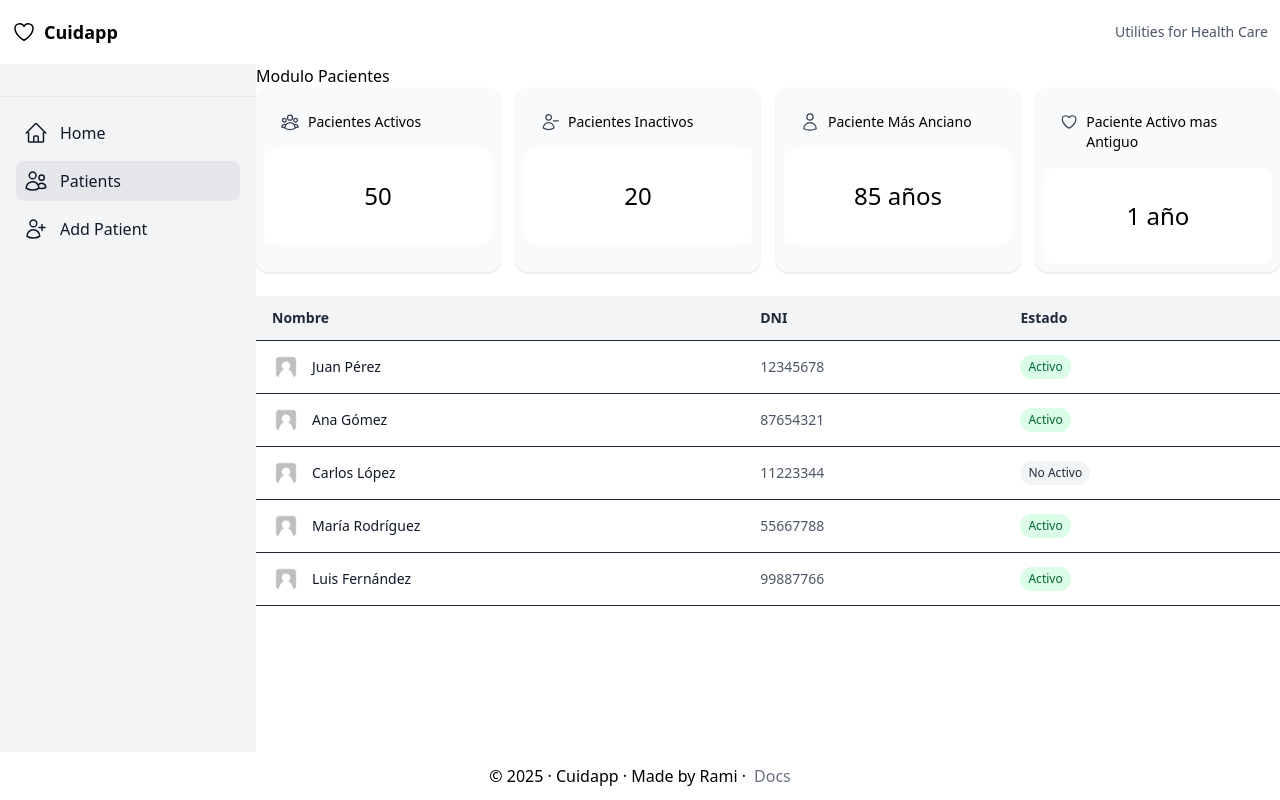
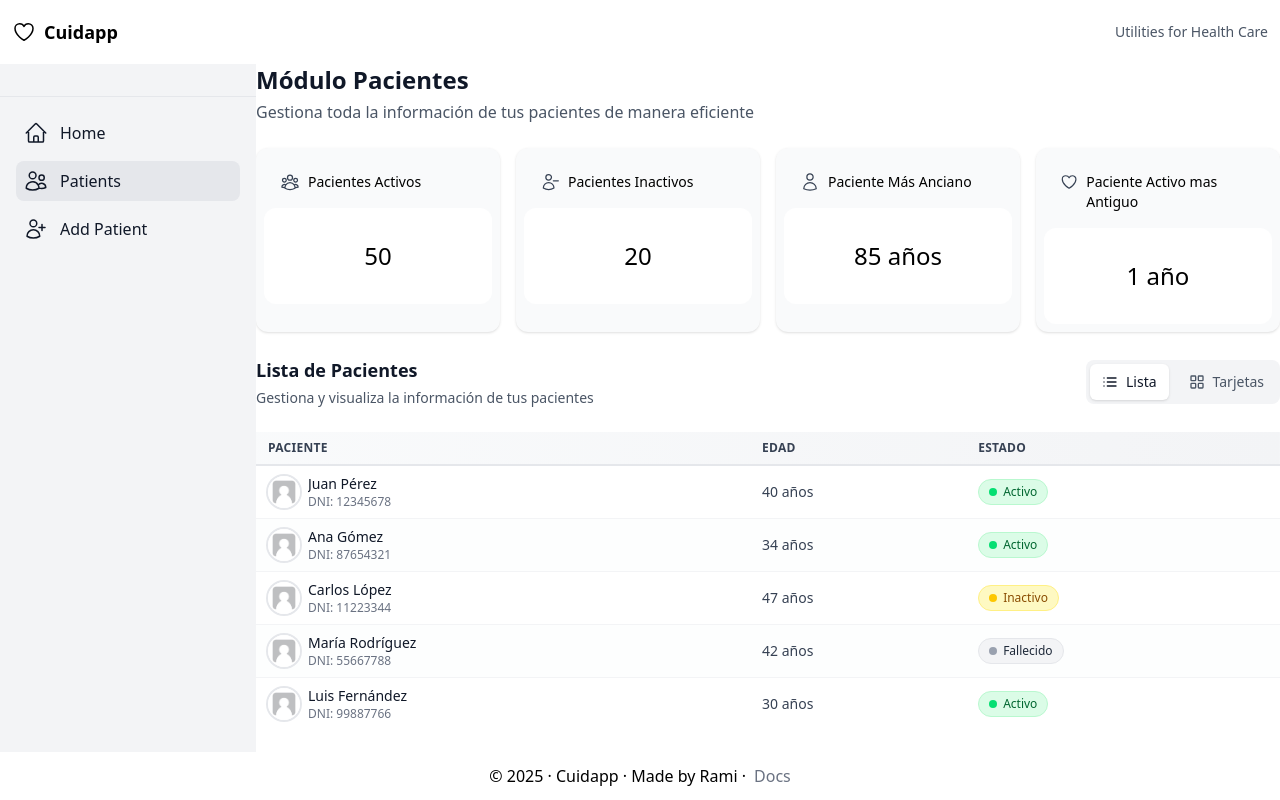
Before and after one commit to RadikeCosa/Cuidapp, a Next.js app: page /patients in a window 1280 px wide. Built offline with nearby package versions, Linux system fonts and the light colour scheme.

Commit message:
se mejora tabla se agrega toggle tabla o cards

```diff
--- a/package.json
+++ b/package.json
@@ -10,6 +10,7 @@
   },
   "dependencies": {
     "@heroicons/react": "^2.2.0",
+    "lucide-react": "^0.513.0",
     "next": "15.3.3",
     "react": "^19.0.0",
     "react-dom": "^19.0.0",
--- a/src/app/(dashboard)/patients/page.tsx
+++ b/src/app/(dashboard)/patients/page.tsx
@@ -1,13 +1,23 @@
 //src/app/(dashboard)/patients/page.tsx
+import CardWrapper from "@/components/ui/statsCardWrapper";
+import PatientsViewContainer from "@/components/patients/patients-view-container";
 
-import CardWrapper from "@/components/ui/statsCardWrapper";
-import PatientsTable from "@/components/patients/table";
 export default function PatientsPage() {
   return (
-    <div className="">
-      <div>Modulo Pacientes</div>
+    <div className="space-y-6">
+      {/* Header */}
+      <div>
+        <h1 className="text-2xl font-bold text-gray-900">Módulo Pacientes</h1>
+        <p className="text-gray-600 mt-1">
+          Gestiona toda la información de tus pacientes de manera eficiente
+        </p>
+      </div>
+
+      {/* Stats Cards */}
       <CardWrapper />
-      <PatientsTable />
+
+      {/* Patients View Container with Toggle */}
+      <PatientsViewContainer />
     </div>
   );
 }
--- /dev/null
+++ b/src/components/patients/compact-cards.tsx
@@ -0,0 +1,100 @@
+// src/components/patients/compact-cards.tsx
+import Image from "next/image";
+import Link from "next/link";
+import PatientStatus from "@/components/patients/status";
+import { formatAge } from "@/lib/utils/dateUtils";
+import { patients } from "@/lib/data/placeholderdata";
+
+export default function PatientsCompactCards() {
+  if (patients.length === 0) {
+    return (
+      <div className="mt-6 p-8 text-center">
+        <div className="rounded-lg bg-gray-50 p-6">
+          <div className="mx-auto w-12 h-12 bg-gray-200 rounded-full flex items-center justify-center mb-4">
+            <svg
+              className="w-6 h-6 text-gray-400"
+              fill="none"
+              stroke="currentColor"
+              viewBox="0 0 24 24"
+            >
+              <path
+                strokeLinecap="round"
+                strokeLinejoin="round"
+                strokeWidth={2}
+                d="M12 4.354a4 4 0 110 5.292M15 21H3v-1a6 6 0 0112 0v1zm0 0h6v-1a6 6 0 00-9-5.197m13.5-9a2.5 2.5 0 11-5 0 2.5 2.5 0 015 0z"
+              />
+            </svg>
+          </div>
+          <h3 className="text-lg font-medium text-gray-900 mb-2">
+            No hay pacientes registrados
+          </h3>
+          <p className="text-gray-500">
+            Agrega tu primer paciente para comenzar
+          </p>
+        </div>
+      </div>
+    );
+  }
+
+  return (
+    <div className="mt-6">
+      {/* Contador de resultados */}
+      <div className="mb-4">
+        <p className="text-sm text-gray-600">
+          Mostrando <span className="font-medium">{patients.length}</span>{" "}
+          pacientes
+        </p>
+      </div>
+
+      {/* Grid de cards */}
+      <div className="grid grid-cols-1 sm:grid-cols-2 lg:grid-cols-3 xl:grid-cols-4 2xl:grid-cols-5 gap-4">
+        {patients.map((patient, index) => (
+          <Link
+            key={patient.id}
+            href={`/patients/${patient.id}`}
+            className="group block"
+          >
+            <div className="bg-white rounded-xl border border-gray-200 p-4 hover:shadow-lg hover:border-blue-300 transition-all duration-200 hover:-translate-y-1 relative overflow-hidden">
+              {/* Contenido principal */}
+              <div className="flex flex-col items-center text-center space-y-3">
+                {/* Avatar */}
+                <div className="relative">
+                  <Image
+                    src={patient.image_url ?? "/placeholder.jpg"}
+                    alt={`${patient.name}'s profile`}
+                    width={48}
+                    height={48}
+                    className="rounded-full object-cover ring-2 ring-gray-100 group-hover:ring-blue-200 transition-all"
+                  />
+                  {/* Badge de estado superpuesto */}
+                  <div className="absolute -bottom-1 -right-1">
+                    <PatientStatus
+                      status={patient.status ?? "active"}
+                      size="sm"
+                    />
+                  </div>
+                </div>
+
+                {/* Información */}
+                <div className="space-y-1 min-w-0 w-full">
+                  <h3 className="font-semibold text-gray-900 group-hover:text-blue-600 transition-colors truncate text-sm">
+                    {patient.name}
+                  </h3>
+                  <div className="space-y-1">
+                    <p className="text-xs text-gray-600">
+                      {formatAge(patient.date_of_birth)}
+                    </p>
+                    <p className="text-xs text-gray-400">DNI: {patient.dni}</p>
+                  </div>
+                </div>
+              </div>
+
+              {/* Indicador hover */}
+              <div className="absolute inset-0 bg-blue-50 opacity-0 group-hover:opacity-10 transition-opacity rounded-xl" />
+            </div>
+          </Link>
+        ))}
+      </div>
+    </div>
+  );
+}
--- a/src/components/patients/infoCard.tsx
+++ b/src/components/patients/infoCard.tsx
@@ -1,4 +1,4 @@
-import { formatDateToLocal, formatAge } from "@/lib/utils/dateUtils";
+import { formatAge } from "@/lib/utils/dateUtils";
 import PatientStatus from "./status";
 import type { Patient } from "@/lib/schema/patient.schema";
 
--- /dev/null
+++ b/src/components/patients/patients-view-container.tsx
@@ -0,0 +1,39 @@
+// src/components/patients/patients-view-container.tsx
+"use client";
+
+import { useState } from "react";
+import ViewToggle from "./view-toggle";
+import PatientsTable from "./table";
+import PatientsCompactCards from "./compact-cards";
+
+type ViewType = "table" | "cards";
+
+export default function PatientsViewContainer() {
+  const [currentView, setCurrentView] = useState<ViewType>("table");
+
+  const handleViewChange = (view: ViewType) => {
+    setCurrentView(view);
+  };
+
+  return (
+    <div className="space-y-4">
+      {/* Header con toggle */}
+      <div className="flex items-center justify-between">
+        <div>
+          <h2 className="text-lg font-semibold text-gray-900">
+            Lista de Pacientes
+          </h2>
+          <p className="text-sm text-gray-600 mt-1">
+            Gestiona y visualiza la información de tus pacientes
+          </p>
+        </div>
+        <ViewToggle currentView={currentView} onViewChange={handleViewChange} />
+      </div>
+
+      {/* Renderizado condicional de vistas */}
+      <div className="transition-all duration-300 ease-in-out">
+        {currentView === "table" ? <PatientsTable /> : <PatientsCompactCards />}
+      </div>
+    </div>
+  );
+}
--- a/src/components/patients/status.tsx
+++ b/src/components/patients/status.tsx
@@ -1,15 +1,60 @@
 // src/components/patients/status.tsx
+import type { PatientStatus as PatientStatusType } from "@/lib/schema/patient.schema";
 
-export default function PatientStatus({ status }: { status: string }) {
+interface PatientStatusProps {
+  status?: PatientStatusType;
+  size?: "sm" | "md" | "lg";
+}
+
+const statusConfig = {
+  active: {
+    label: "Activo",
+    color: "bg-green-100 text-green-800 border-green-200",
+    dot: "bg-green-400",
+  },
+  inactive: {
+    label: "Inactivo",
+    color: "bg-yellow-100 text-yellow-800 border-yellow-200",
+    dot: "bg-yellow-400",
+  },
+  deceased: {
+    label: "Fallecido",
+    color: "bg-gray-100 text-gray-800 border-gray-200",
+    dot: "bg-gray-400",
+  },
+};
+
+const sizeConfig = {
+  sm: {
+    container: "px-2 py-0.5 text-xs",
+    dot: "w-1.5 h-1.5",
+  },
+  md: {
+    container: "px-2.5 py-1 text-xs",
+    dot: "w-2 h-2",
+  },
+  lg: {
+    container: "px-3 py-1.5 text-sm",
+    dot: "w-2.5 h-2.5",
+  },
+};
+
+export default function PatientStatus({
+  status = "active",
+  size = "md",
+}: PatientStatusProps) {
+  const config = statusConfig[status];
+  const sizeStyles = sizeConfig[size];
+
   return (
     <span
-      className={`inline-flex items-center px-2 py-1 rounded-full text-xs font-medium ${
-        status === "active"
-          ? "bg-green-100 text-green-800"
-          : "bg-gray-100 text-gray-800"
-      }`}
+      className={`
+      inline-flex items-center gap-1.5 rounded-full border font-medium
+      ${config.color} ${sizeStyles.container}
+    `}
     >
-      {status === "active" ? "Activo" : "No Activo"}
+      <span className={`rounded-full ${config.dot} ${sizeStyles.dot}`} />
+      {size !== "sm" && config.label}
     </span>
   );
 }
--- a/src/components/patients/table.tsx
+++ b/src/components/patients/table.tsx
@@ -1,12 +1,11 @@
 // src/components/patients/table.tsx
-
 import Image from "next/image";
 import Link from "next/link";
 import PatientStatus from "@/components/patients/status";
+import { formatAge } from "@/lib/utils/dateUtils";
 import { patients } from "@/lib/data/placeholderdata";
 
 export default function PatientsTable() {
-  // Early return si no hay pacientes
   if (patients.length === 0) {
     return (
       <div className="mt-6 p-6 text-center text-gray-500">
@@ -19,39 +18,55 @@ export default function PatientsTable() {
     <div className="mt-6 overflow-x-auto">
       <table className="w-full text-sm text-gray-800">
         <thead>
-          <tr className="bg-gray-100 text-left font-medium">
-            <th className="px-4 py-3">Nombre</th>
-            <th className="px-4 py-3">DNI</th>
-            <th className="px-4 py-3">Estado</th>
+          <tr className="bg-gradient-to-r from-gray-50 to-gray-100 text-left font-semibold text-gray-700 border-b-2 border-gray-200">
+            <th className="px-3 py-2 text-xs uppercase tracking-wide">
+              Paciente
+            </th>
+            <th className="px-3 py-2 text-xs uppercase tracking-wide">Edad</th>
+            <th className="px-3 py-2 text-xs uppercase tracking-wide">
+              Estado
+            </th>
           </tr>
         </thead>
-        <tbody className="bg-white">
-          {patients.map((patient) => (
+        <tbody className="bg-white divide-y divide-gray-100">
+          {patients.map((patient, index) => (
             <tr
               key={patient.id}
-              className="border-t last:border-b hover:bg-gray-50 transition-colors"
+              className={`
+                hover:bg-blue-50 transition-all duration-200 hover:shadow-sm
+                ${index % 2 === 0 ? "bg-white" : "bg-gray-50/30"}
+              `}
             >
-              <td className="px-4 py-3">
+              <td className="px-3 py-2">
                 <Link
                   href={`/patients/${patient.id}`}
-                  className="flex items-center gap-3 hover:text-blue-600 transition-colors"
+                  className="flex items-center gap-2 group"
                 >
-                  <Image
-                    src={patient.image_url ?? "/placeholder.jpg"}
-                    alt={`${patient.name}'s profile picture`}
-                    width={28}
-                    height={28}
-                    className="rounded-full object-cover"
-                  />
-                  <span className="font-medium text-gray-900 hover:text-blue-600">
-                    {patient.name}
-                  </span>
+                  <div className="relative">
+                    <Image
+                      src={patient.image_url ?? "/placeholder.jpg"}
+                      alt={`${patient.name}'s profile`}
+                      width={32}
+                      height={32}
+                      className="rounded-full object-cover ring-2 ring-gray-200 group-hover:ring-blue-300 transition-all"
+                    />
+                  </div>
+                  <div className="min-w-0 flex-1">
+                    <span className="font-medium text-gray-900 group-hover:text-blue-600 transition-colors block truncate">
+                      {patient.name}
+                    </span>
+                    <span className="text-xs text-gray-500 block">
+                      DNI: {patient.dni}
+                    </span>
+                  </div>
                 </Link>
               </td>
-              <td className="px-4 py-3">
-                <span className="text-gray-600">{patient.dni}</span>
+              <td className="px-3 py-2">
+                <span className="text-sm font-medium text-gray-700">
+                  {formatAge(patient.date_of_birth)}
+                </span>
               </td>
-              <td className="px-4 py-3">
+              <td className="px-3 py-2">
                 <PatientStatus status={patient.status ?? "active"} />
               </td>
             </tr>
--- /dev/null
+++ b/src/components/patients/view-toggle.tsx
@@ -0,0 +1,50 @@
+// src/components/patients/view-toggle.tsx
+"use client";
+
+import { useState } from "react";
+import { LayoutGrid, List } from "lucide-react";
+
+type ViewType = "table" | "cards";
+
+interface ViewToggleProps {
+  onViewChange: (view: ViewType) => void;
+  currentView: ViewType;
+}
+
+export default function ViewToggle({
+  onViewChange,
+  currentView,
+}: ViewToggleProps) {
+  return (
+    <div className="flex items-center gap-2 p-1 bg-gray-100 rounded-lg">
+      <button
+        onClick={() => onViewChange("table")}
+        className={`
+          flex items-center gap-2 px-3 py-2 rounded-md text-sm font-medium transition-all duration-200
+          ${
+            currentView === "table"
+              ? "bg-white text-gray-900 shadow-sm"
+              : "text-gray-600 hover:text-gray-900 hover:bg-gray-50"
+          }
+        `}
+      >
+        <List size={16} />
+        <span className="hidden sm:inline">Lista</span>
+      </button>
+      <button
+        onClick={() => onViewChange("cards")}
+        className={`
+          flex items-center gap-2 px-3 py-2 rounded-md text-sm font-medium transition-all duration-200
+          ${
+            currentView === "cards"
+              ? "bg-white text-gray-900 shadow-sm"
+              : "text-gray-600 hover:text-gray-900 hover:bg-gray-50"
+          }
+        `}
+      >
+        <LayoutGrid size={16} />
+        <span className="hidden sm:inline">Tarjetas</span>
+      </button>
+    </div>
+  );
+}
--- a/src/lib/data/placeholderdata.ts
+++ b/src/lib/data/placeholderdata.ts
@@ -3,7 +3,7 @@ import type { Patient } from "@/lib/schema/patient.schema";
 import { validatePatients } from "@/lib/schema/patient.schema";
 
 // Datos raw sin validar
-const rawPatients = [
+const rawPatientsData = [
   {
     id: "1",
     name: "Juan Pérez",
@@ -37,7 +37,7 @@ const rawPatients = [
     dni: "55667788",
     date_of_birth: "1982-11-25",
     createdAt: "2025-06-04",
-    status: "active",
+    status: "deceased",
     image_url: "/placeholder.jpg",
   },
   {
@@ -49,12 +49,12 @@ const rawPatients = [
     status: "active",
     image_url: "/placeholder.jpg",
   },
-] as const;
+];
 
-// Exportamos los datos validados
-export const patients: Patient[] = validatePatients([...rawPatients]);
+// Exportar datos validados
+export const patients: Patient[] = validatePatients(rawPatientsData);
 
 // Función helper para obtener un paciente por ID
-export function getPatientById(id: string): Patient | undefined {
+export const getPatientById = (id: string): Patient | undefined => {
   return patients.find((patient) => patient.id === id);
-}
+};
--- a/src/lib/schema/patient.schema.ts
+++ b/src/lib/schema/patient.schema.ts
@@ -1,4 +1,10 @@
 import { z } from "zod";
+
+// Enum reutilizable para status
+export const PatientStatusEnum = z.enum(["active", "inactive", "deceased"]);
+
+// Tipo TypeScript inferido desde el enum Zod
+export type PatientStatus = z.infer<typeof PatientStatusEnum>;
 
 // Esquema principal del paciente
 const PatientSchema = z.object({
@@ -7,19 +13,16 @@ const PatientSchema = z.object({
   dni: z.string(),
   date_of_birth: z.string(),
   createdAt: z.string().optional(),
-  status: z.enum(["active", "inactive"]).optional().default("active"),
+  status: PatientStatusEnum.optional().default("active"),
   image_url: z.string().optional(),
 });
 
-// Tipo inferido para usar en TypeScript
 export type Patient = z.infer<typeof PatientSchema>;
 
-// Función helper para validar datos
 export function validatePatient(data: unknown): Patient {
   return PatientSchema.parse(data);
 }
 
-// Función helper para validar array de pacientes
 export function validatePatients(data: unknown[]): Patient[] {
   return data.map(validatePatient);
 }
```
Also changed, not shown: 1 other file (tests, documents, lock files or other folders).
